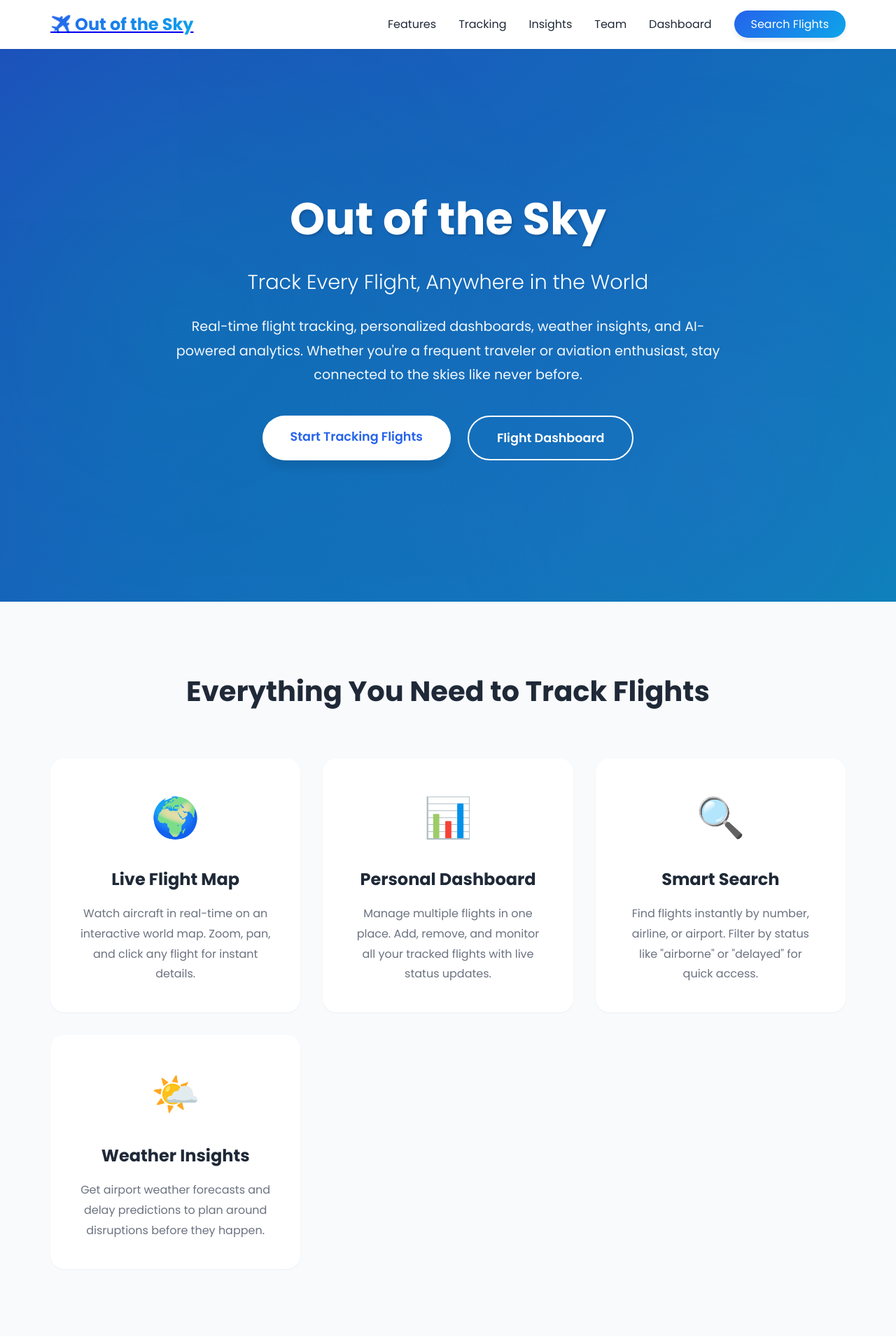
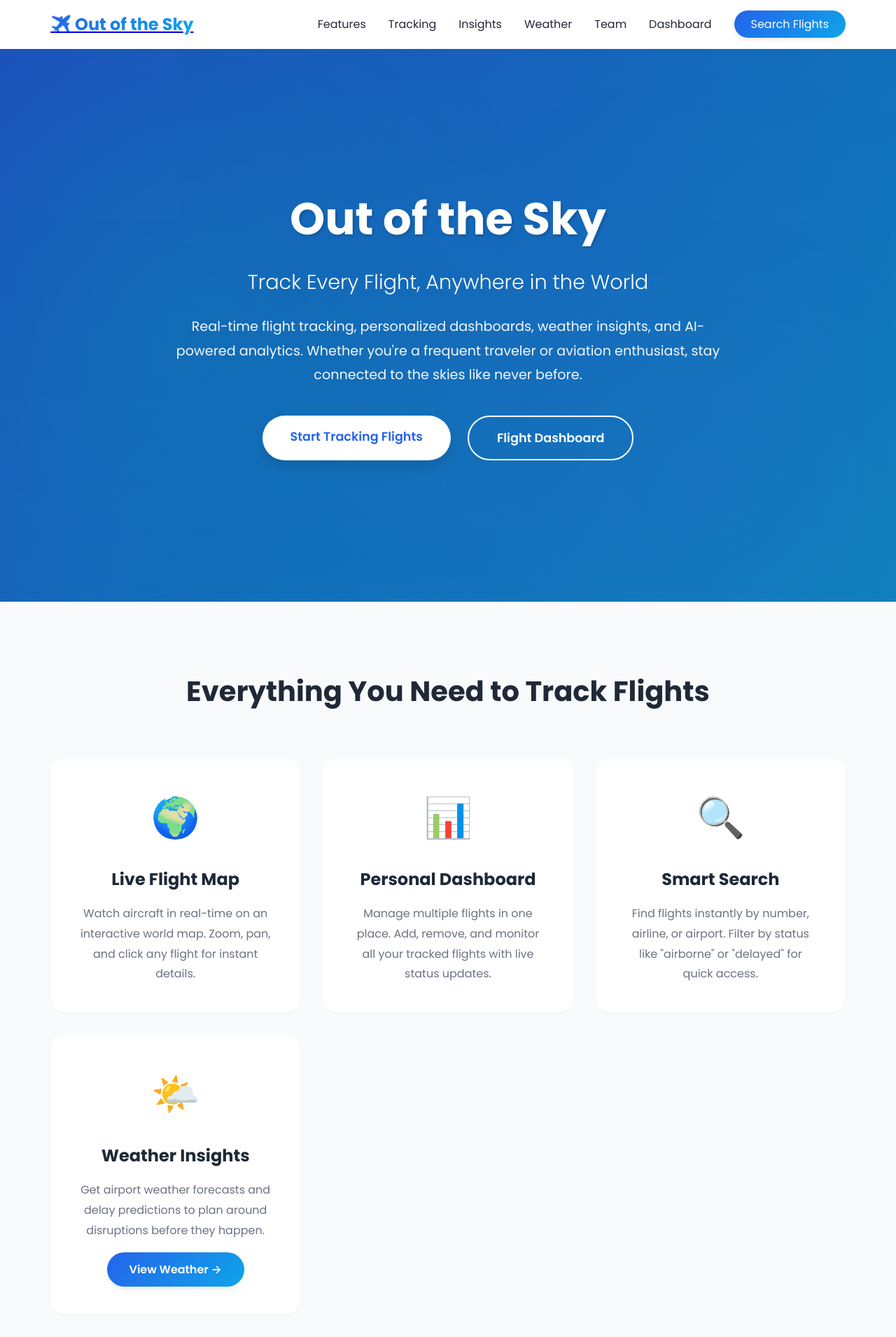
Before and after one commit to thorNoRelations/Out-of-the-Sky, a Django app: page / in a window 1280 px wide. Shown: the top 1911 px of the page at 70% size. Run offline with Django 4.2, Linux system fonts and the light colour scheme.

Commit message:
Update index.html
weather links

```diff
--- a/home/templates/home/index.html
+++ b/home/templates/home/index.html
@@ -23,6 +23,7 @@
                 <li><a href="#features">Features</a></li>
                 <li><a href="#tracking">Tracking</a></li>
                 <li><a href="#insights">Insights</a></li>
+                <li><a href="{% url 'home:weather_insights' %}">Weather</a></li>
                 <li><a href="#team">Team</a></li>
                 <li><a href="{% url 'home:flight_detail' 1 %}">Dashboard</a></li>
                 <li><a href="{% url 'search:search' %}" class="btn-primary">Search Flights</a></li>
@@ -73,6 +74,7 @@
                     <div class="feature-icon">🌤️</div>
                     <h3>Weather Insights</h3>
                     <p>Get airport weather forecasts and delay predictions to plan around disruptions before they happen.</p>
+                    <a href="{% url 'home:weather_insights' %}" class="btn btn-primary" style="margin-top: 1rem; display: inline-block;">View Weather →</a>
                 </div>
             </div>
         </div>
```
